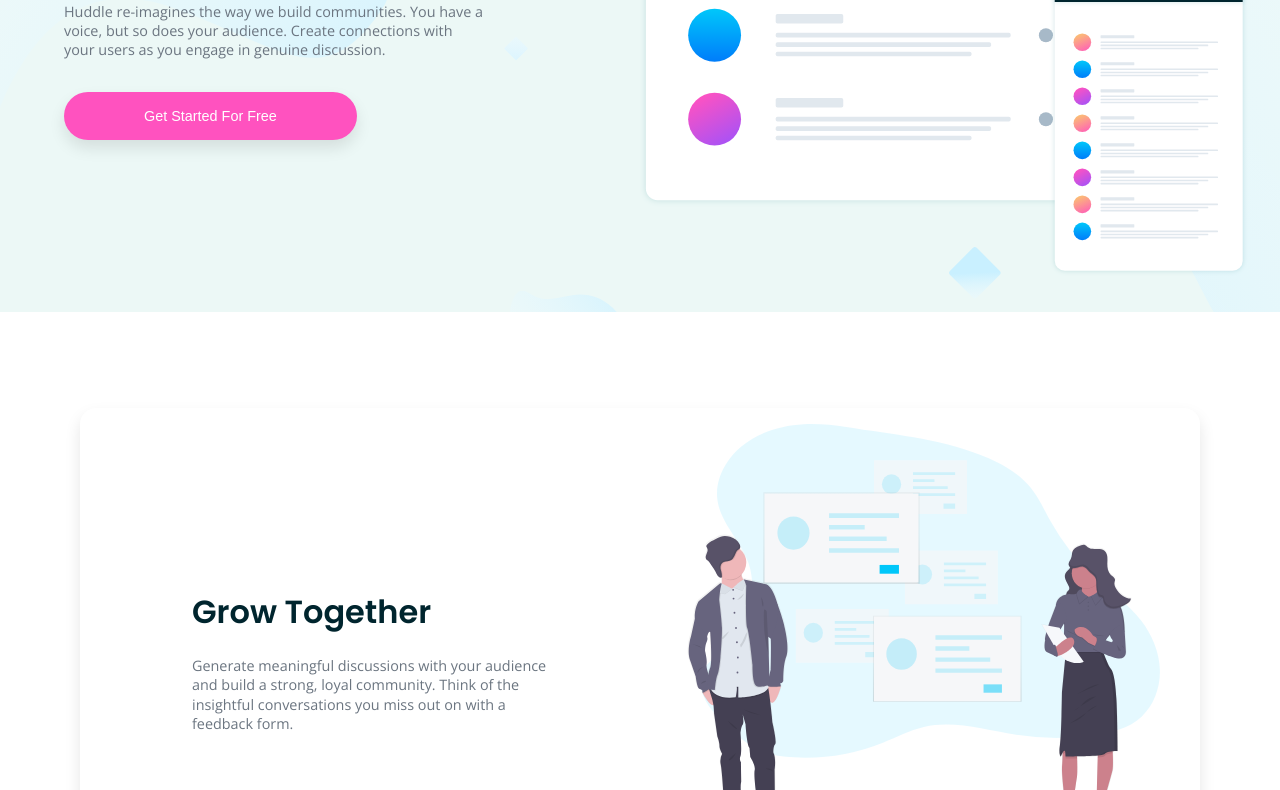
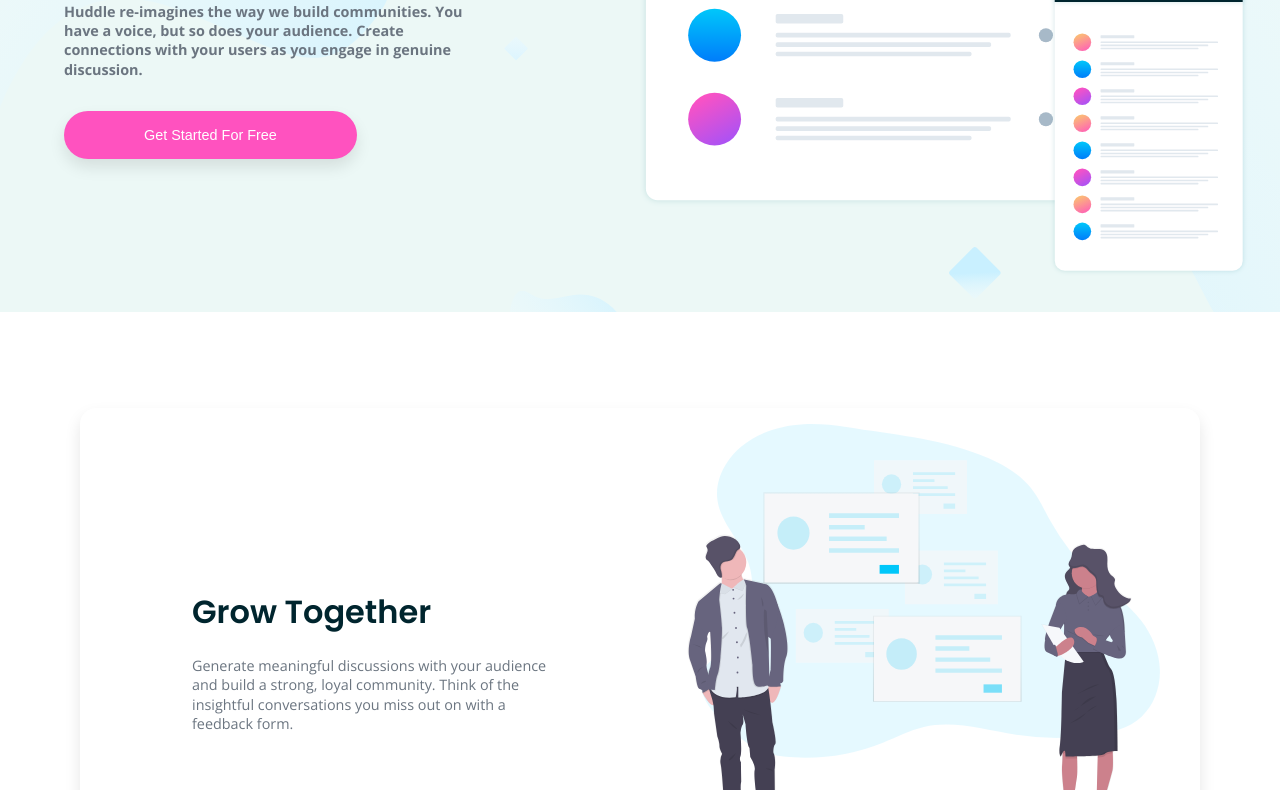
Before and after one commit to SanjanaMahindru/Huddle-Landing-Page, a plain HTML site: page index.html in a window 1280 px wide. Shown: the part 301-1091 px from the top of the page. Drawn offline with nearby package versions, Linux system fonts and the light colour scheme.

Commit message:
Update styles.css

```diff
--- a/styles.css
+++ b/styles.css
@@ -78,7 +78,7 @@
 }
 
 #main .left p{
-    font-size: 0.9rem;
+    font-weight: 600;
     color: hsl(210, 9%, 46%);
     margin-bottom: 2rem;
     line-height: 1.2rem;
```
